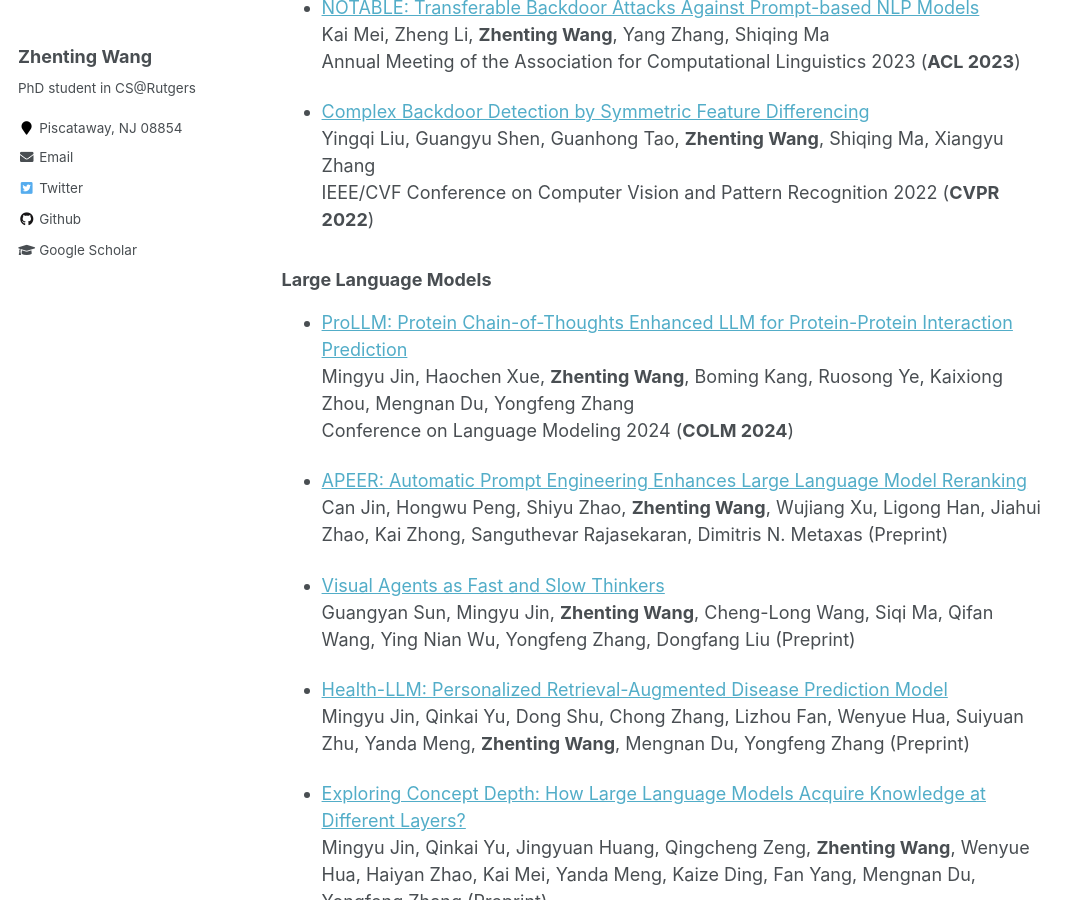
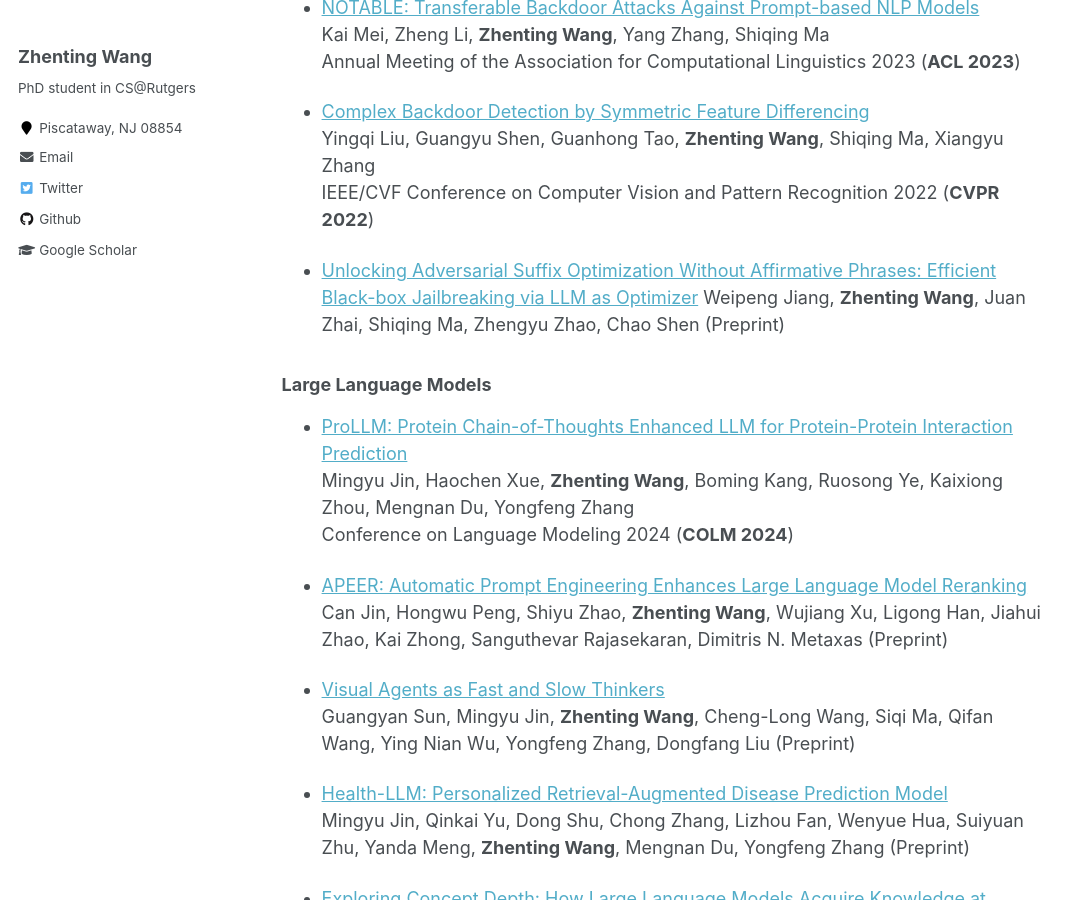
Before and after one commit to ZhentingWang/zhentingwang.github.io, a Jekyll site: the page built from _pages/about.md, in a window 1280 px wide and 900 px high, scrolled down 3373 px. Shown: the whole window, without its empty margins (0-1084 px from the left). Built offline with Jekyll 4.4.1, drawn with Linux system fonts in a browser that asks for light colours.

Commit message:
Update about.md

```diff
--- a/_pages/about.md
+++ b/_pages/about.md
@@ -111,6 +111,9 @@ Annual Meeting of the Association for Computational Linguistics 2023 (**ACL 2023
 Yingqi Liu, Guangyu Shen, Guanhong Tao, **Zhenting Wang**, Shiqing Ma, Xiangyu Zhang
 IEEE/CVF Conference on Computer Vision and Pattern Recognition 2022 (**CVPR 2022**)
 
+* [Unlocking Adversarial Suffix Optimization Without Affirmative Phrases: Efficient Black-box Jailbreaking via LLM as Optimizer](https://arxiv.org/pdf/2408.11313)
+Weipeng Jiang, **Zhenting Wang**, Juan Zhai, Shiqing Ma, Zhengyu Zhao, Chao Shen (Preprint)
+
 ### Large Language Models
 
 * [ProLLM: Protein Chain-of-Thoughts Enhanced LLM for Protein-Protein Interaction Prediction](https://www.biorxiv.org/content/10.1101/2024.04.18.590025v1.full.pdf)
```
